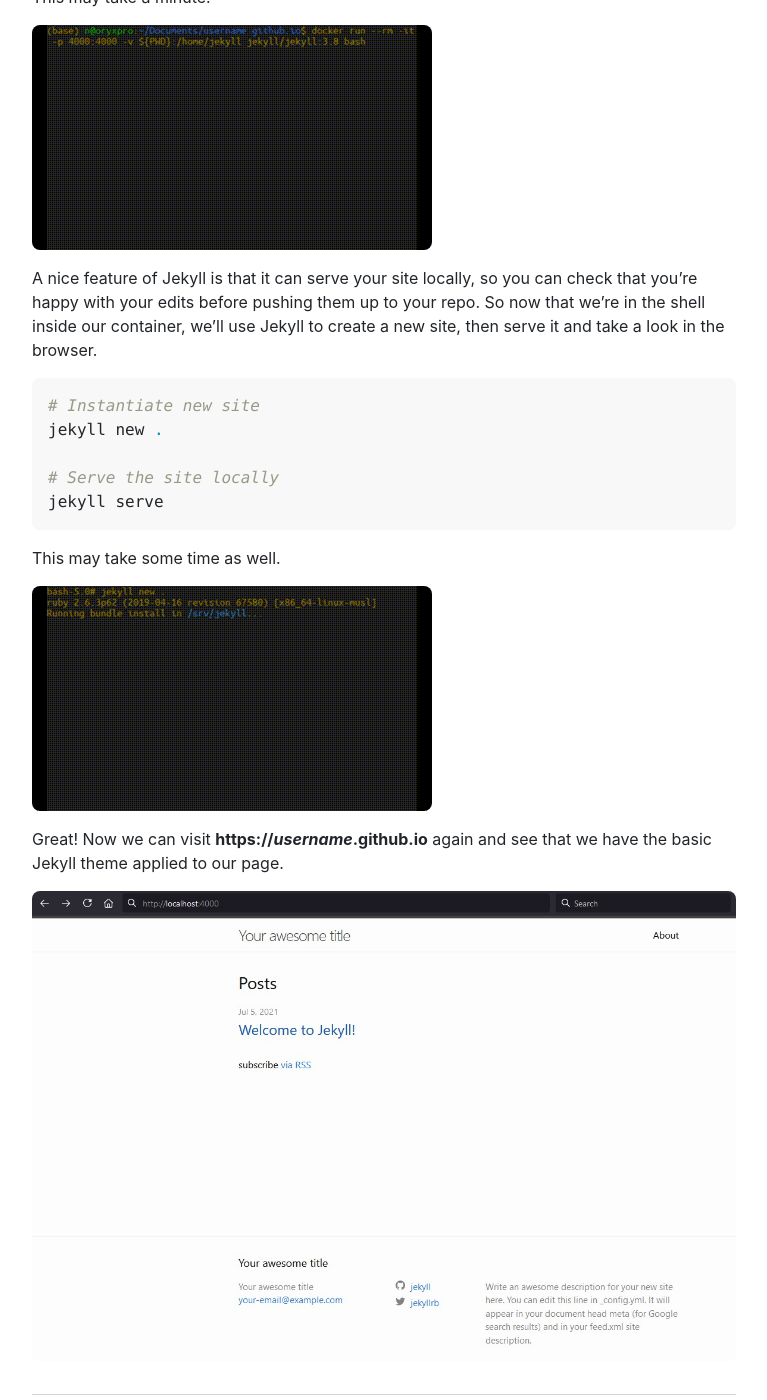
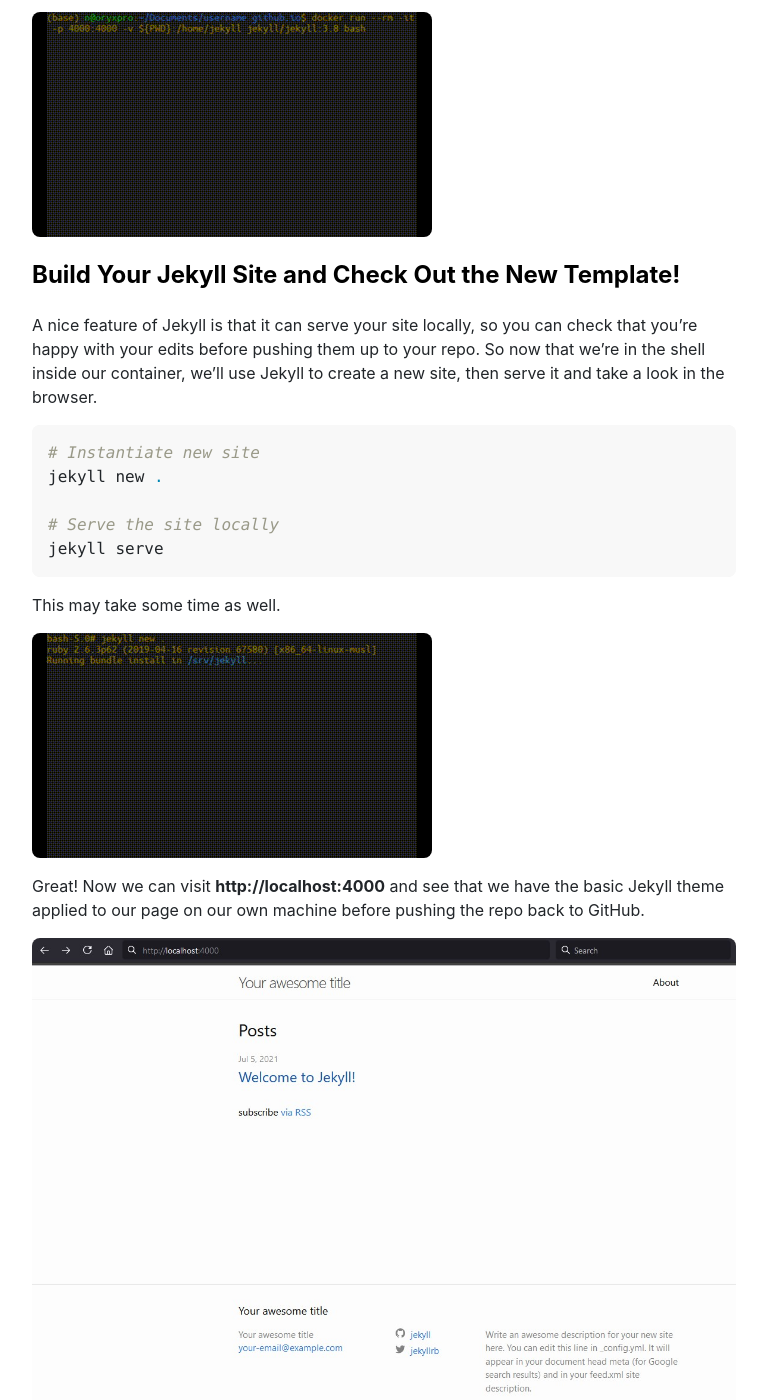
Before and after one commit to n-sweep/nsweep.github.io, a Jekyll site: the page built from _posts/2021-07-05-how-i-made-this-blog.md, in a window 1280 px wide and 1400 px high, scrolled down 2999 px. Shown: the whole window, without its empty margins (256-1023 px from the left). Built offline with Jekyll 4.4.1, drawn with Linux system fonts in a browser that asks for light colours; nearby versions of some CDN libraries; some of the changed text lies outside the part shown.

Commit message:
post savepoint

````diff
--- a/_posts/2021-07-05-how-i-made-this-blog.md
+++ b/_posts/2021-07-05-how-i-made-this-blog.md
@@ -72,12 +72,11 @@
 
 I'm not familiar with Jekyll in the slightest, but I am familiar with Docker, and a quick trip to Docker Hub yields an official [Jekyll Docker image](https://hub.docker.com/r/jekyll/jekyll)! Now we can pull down the image and use Jekyll without installing it locally. Score.
 
+## Pull Down the Docker Jekyll Image
+
 If you try to call `docker run` on an image you don't have locally, Docker will attempt to retrieve the image from Docker Hub. We'll run the Jekyll version 3.8 image (I had a weird permissions problem with the latest build), pull it down from the hub, and open up a bash shell inside of it.
 
 ``` bash
-# Permissions so the dir is writable from inside the container
-sudo chown -R $USER .
-
 # Pull down and open a shell in the Jekyll image
 docker run --rm -it -p 4000:4000 -v ${PWD}:/home/jekyll jekyll/jekyll:3.8 bash
 ```
@@ -85,6 +84,8 @@
 This may take a minute.
 
 <img src="{{ site.url }}/assets/images/docker_install.gif" />
+
+## Build Your Jekyll Site and Check Out the New Template!
 
 A nice feature of Jekyll is that it can serve your site locally, so you can check that you're happy with your edits before pushing them up to your repo. So now that we're in the shell inside our container, we'll use Jekyll to create a new site, then serve it and take a look in the browser.
 
@@ -100,6 +101,6 @@
 
 <img src="{{ site.url }}/assets/images/jekyll_new_serve.gif" />
 
-Great! Now we can visit **https://_username_.github.io** again and see that we have the basic Jekyll theme applied to our page.
+Great! Now we can visit **http://localhost:4000** and see that we have the basic Jekyll theme applied to our page on our own machine before pushing the repo back to GitHub.
 
 <img src="{{ site.url }}/assets/images/jekyll_basic.jpg" />
````
